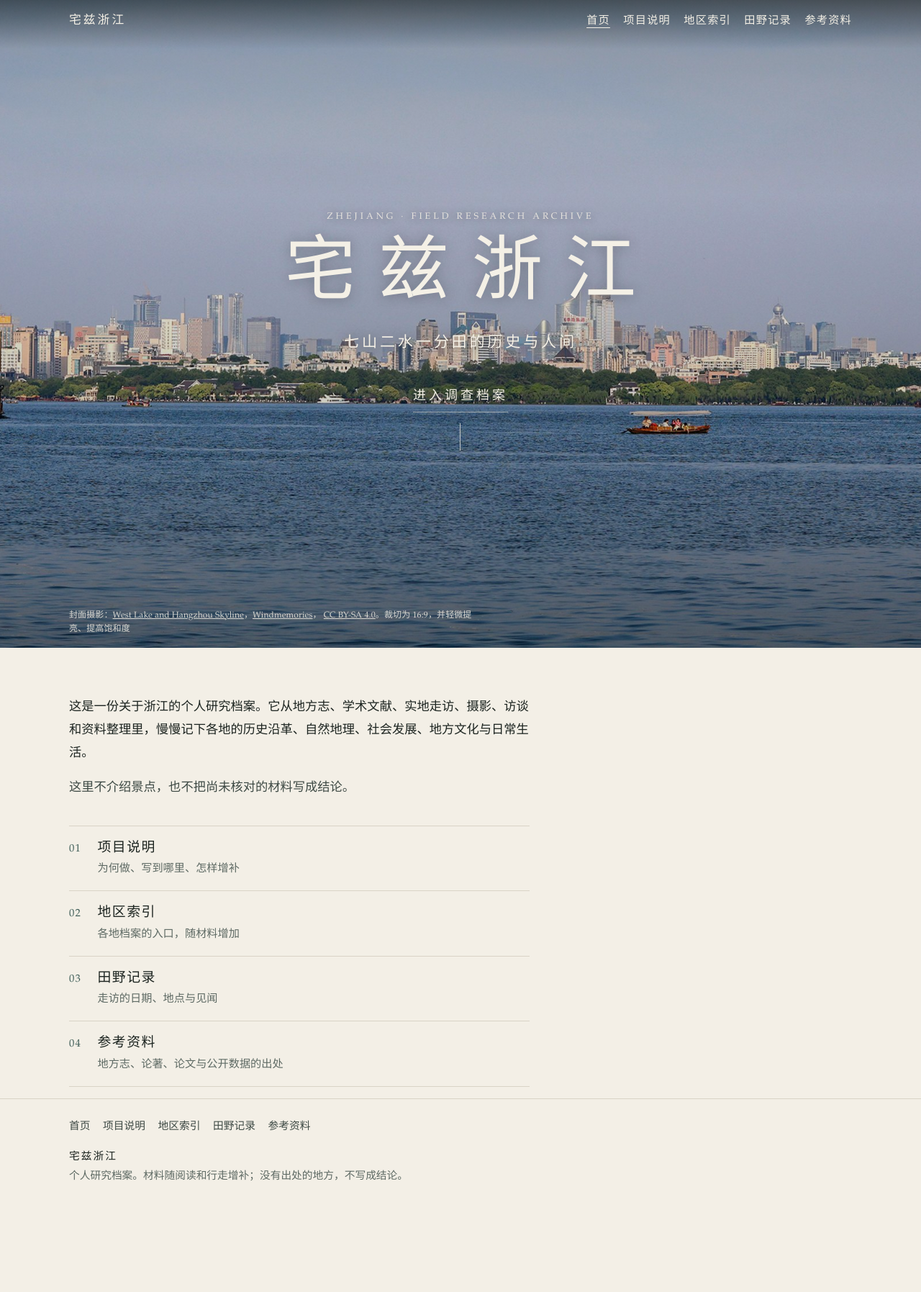
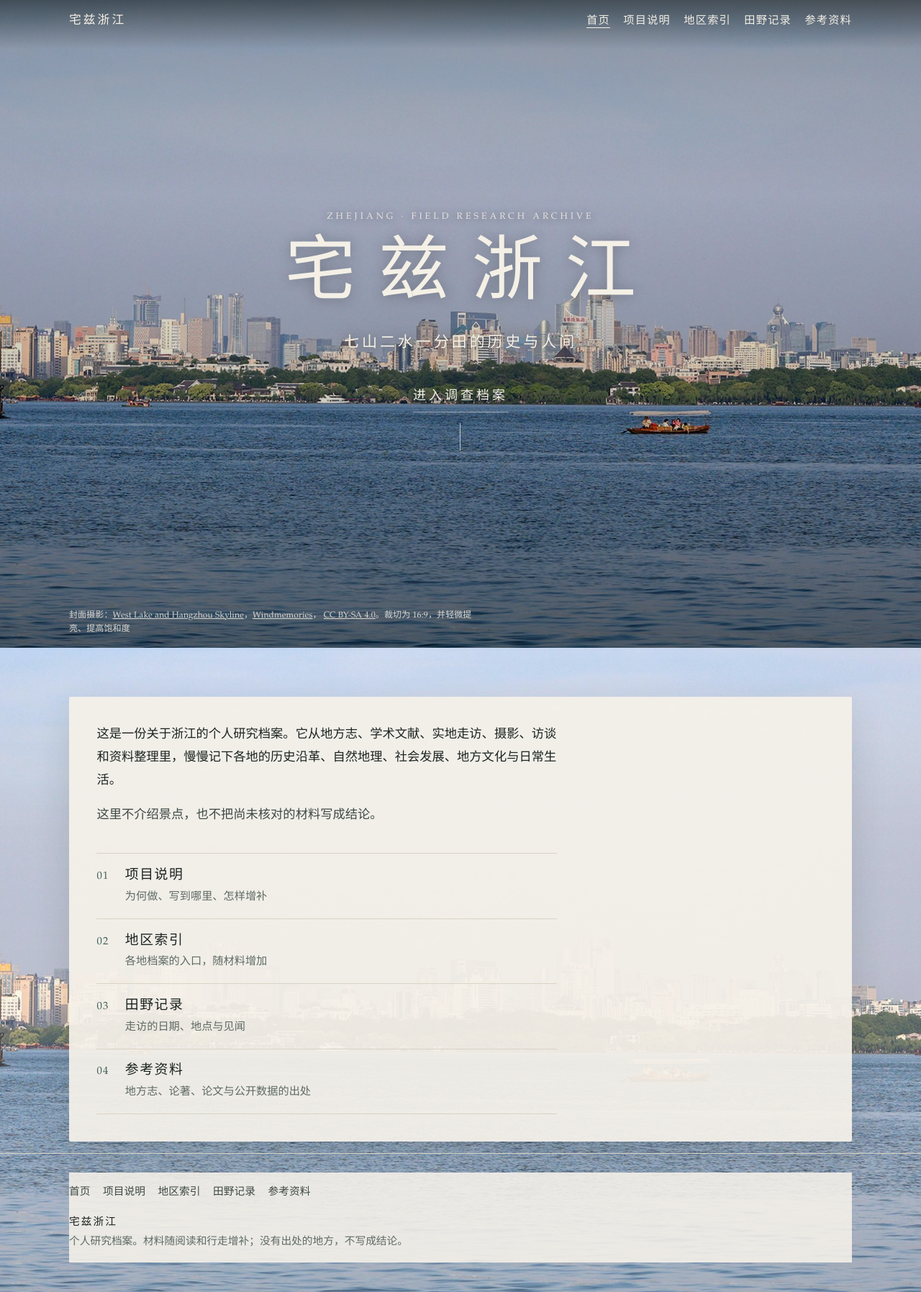
Before and after one commit to yuerenytm/yuerenytm.github.io, a Jekyll site: the page built from index.html, in a window 1280 px wide. Shown: the whole page at 72% size. Built offline with Jekyll 4.4.1, drawn with Linux system fonts in a browser that asks for light colours; before the commit the page ends 1690 px from its top, so only the background shows below that.

Commit message:
style(home): 首页背景延伸为整页固定的西湖照片
- .layout-home 叠加固定背景图（background-attachment: fixed）
- 归档区与页脚改为透明，正文放进半透明纸卡，兼顾可读性

```diff
--- a/assets/css/main.css
+++ b/assets/css/main.css
@@ -273,8 +273,35 @@ a {
   font-size: 0.88em;
 }
 
+/* 首页整页沿用同一张西湖照片：固定背景 + 轻微纸色蒙层，
+   正文放在半透明纸卡上，保证可读性 */
 .layout-home {
-  background: var(--paper);
+  background-color: var(--paper);
+  background-image:
+    linear-gradient(rgba(243, 239, 230, 0.18), rgba(243, 239, 230, 0.30)),
+    url("../media/west-lake/hero-poster.jpg");
+  background-position: center 68%, center 68%;
+  background-size: cover, cover;
+  background-repeat: no-repeat, no-repeat;
+  background-attachment: fixed, fixed;
+}
+
+.layout-home .home-archive,
+.layout-home .site-footer {
+  background: transparent;
+}
+
+.layout-home .home-archive .shell {
+  padding: 2.4rem clamp(1.25rem, 3vw, 2.75rem);
+  background: rgba(246, 242, 234, 0.93);
+  border-radius: 2px;
+  box-shadow: 0 18px 50px rgba(20, 34, 28, 0.14);
+}
+
+.layout-home .site-footer .shell {
+  padding-top: 0.9rem;
+  padding-bottom: 0.9rem;
+  background: rgba(246, 242, 234, 0.88);
 }
 
 .layout-home .site-header {
```
